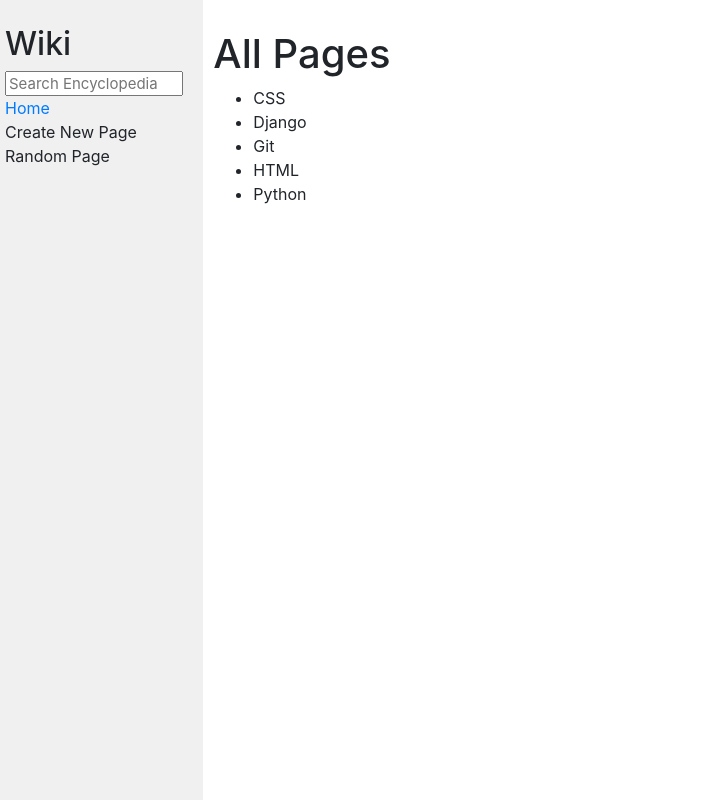
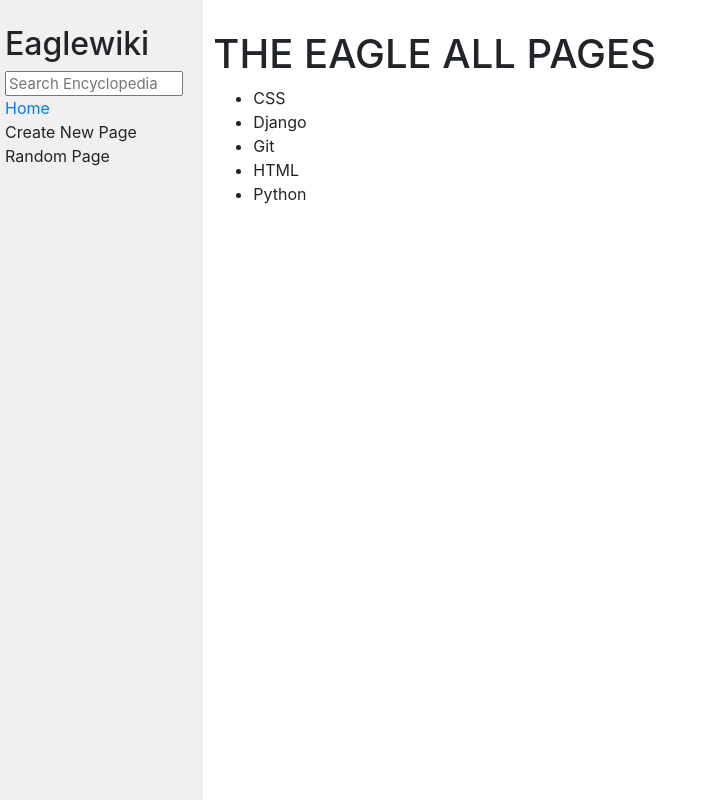
Before and after one commit to SomkeneA/eaglewiki, a Django app: page / in a window 1280 px wide. Shown: the whole page, without its empty margins (0-712 px from the left). Run offline with Django 3.2, Linux system fonts and the light colour scheme; some libraries are stand-ins or nearby versions.

Commit message:
starting out

```diff
--- a/wiki/encyclopedia/templates/encyclopedia/index.html
+++ b/wiki/encyclopedia/templates/encyclopedia/index.html
@@ -5,7 +5,7 @@
 {% endblock %}
 
 {% block body %}
-    <h1>All Pages</h1>
+    <h1>THE EAGLE ALL PAGES</h1>
 
     <ul>
         {% for entry in entries %}
--- a/wiki/encyclopedia/templates/encyclopedia/layout.html
+++ b/wiki/encyclopedia/templates/encyclopedia/layout.html
@@ -11,7 +11,7 @@
     <body>
         <div class="row">
             <div class="sidebar col-lg-2 col-md-3">
-                <h2>Wiki</h2>
+                <h2>Eaglewiki</h2>
                 <form>
                     <input class="search" type="text" name="q" placeholder="Search Encyclopedia">
                 </form>
```
Also changed, not shown: wiki/db.sqlite3.
